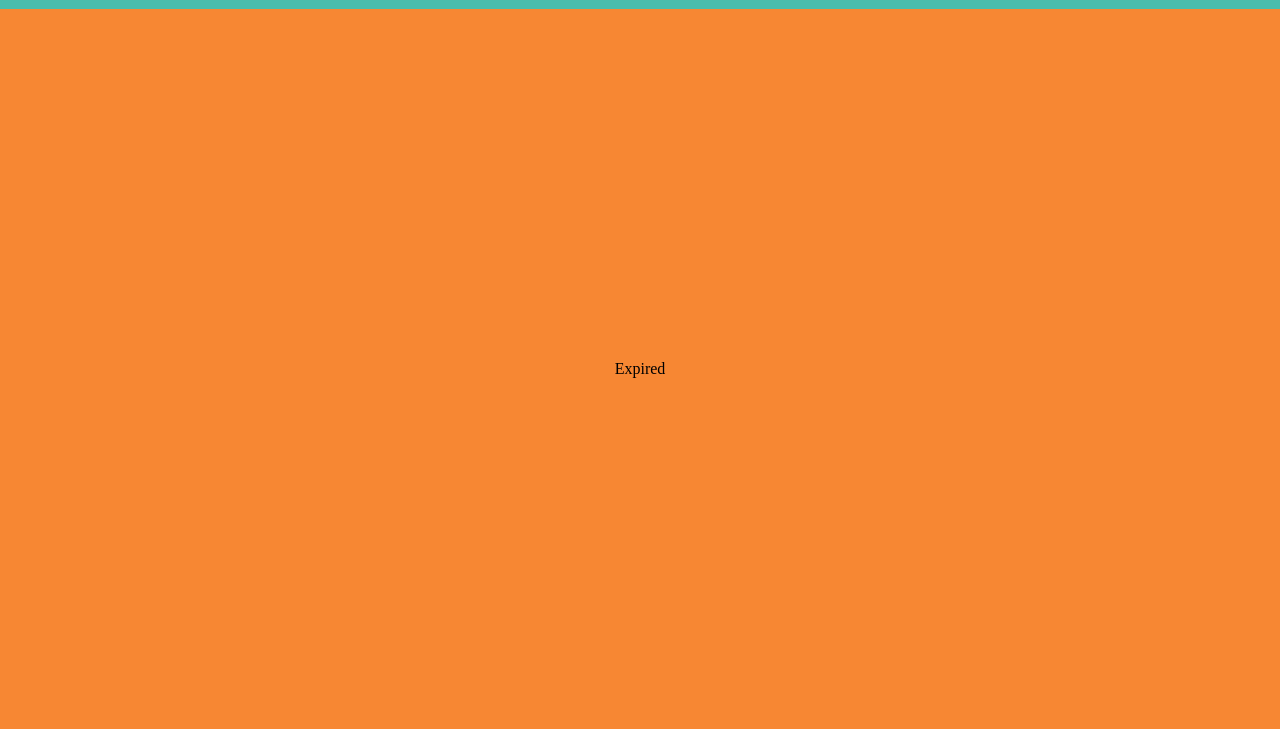
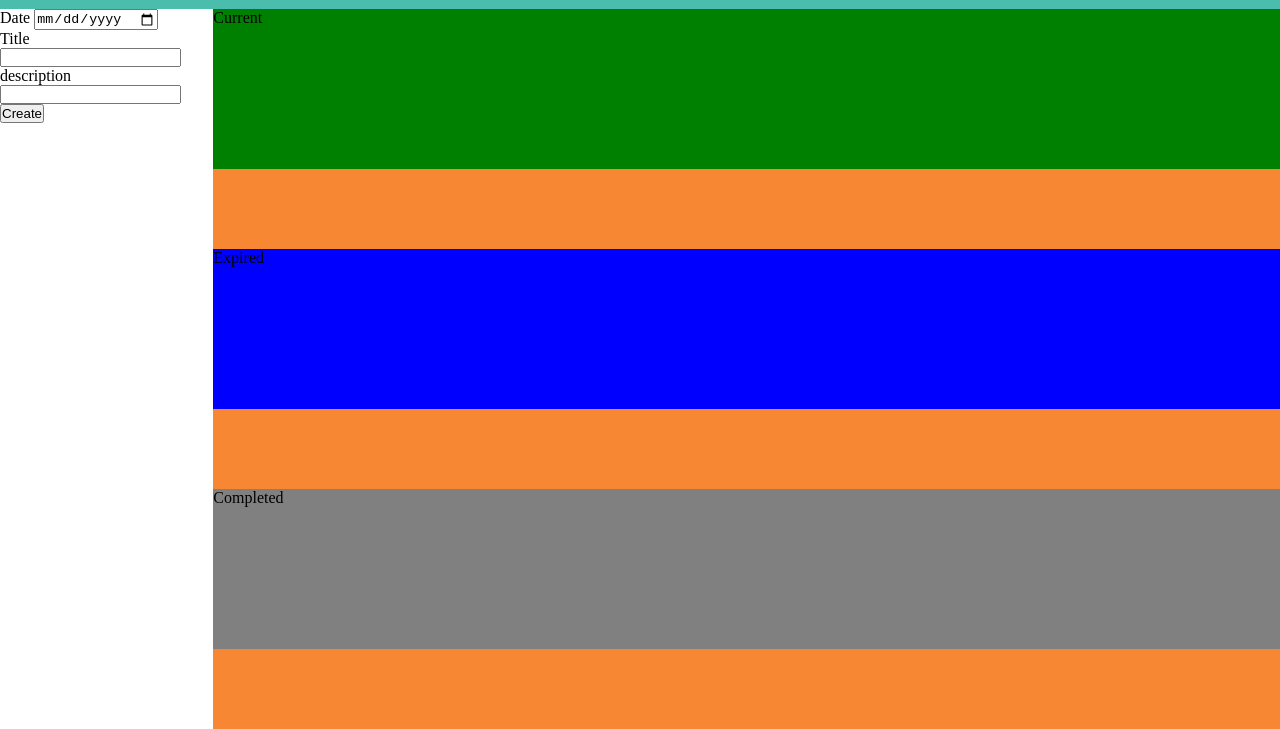
Before and after one commit to ShaneRobertson/todo, a website: page public/index.html in a window 1280 px wide. Shown: the part 71-800 px from the top of the page. Drawn offline with Linux system fonts and the light colour scheme; no server answers.

Commit message:
created the todo rows

```diff
--- a/db/init_db.js
+++ b/db/init_db.js
@@ -104,9 +104,9 @@ async function populateInitialData() {
     await db_createTodo(newTodo1);
     await db_createTodo(newTodo2);
     await db_createTodo(newTodo3);
-    await db_createTodo(newTodo4);
-    await db_createTodo(newTodo5);
-    await db_createTodo(newTodo6);
+    // await db_createTodo(newTodo4);
+    // await db_createTodo(newTodo5);
+    // await db_createTodo(newTodo6);
   } catch (err) {
     console.log("err in populateInitialData: ", err);
   }
--- a/public/index.html
+++ b/public/index.html
@@ -34,14 +34,30 @@
           </div>
         </div>
       </div>
-      <!-- Todo output area -->
-      <div id="todo-output">
-        <div class="expired-todo-container">
-          <span>Expired</span>
-          <div class="expired-todo"></div>
+      <div id="main-container">
+        <div id="create-todo">
+          <form action="#">
+            <label>Date</label>
+            <input id="create-todo-date" type="date" /> <br />
+            <label>Title</label>
+            <input id="create-todo-title" type="text" />
+            <label>description</label>
+            <input id="create-todo-description" type="textarea" />
+            <button id="create-todo-btn">Create</button>
+          </form>
         </div>
-        <div class="upcoming-todo-container"></div>
-        <div class="completed-todo-container"></div>
+        <!-- Todo output area -->
+        <div id="todo-output">
+          <div class="current-todo-container">
+            <span>Current</span>
+          </div>
+          <div class="expired-todo-container">
+            <span>Expired</span>
+          </div>
+          <div class="completed-todo-container">
+            <span>Completed</span>
+          </div>
+        </div>
       </div>
     </main>
   </body>
--- a/public/index.js
+++ b/public/index.js
@@ -5,7 +5,11 @@ const signInModalContainer = document.querySelector("#signin-modal-container");
 const signInModalDetails = document.querySelector("#signin-modal-details");
 const signInModalCancelBtn = document.querySelector("#signin-modal-cancel-btn");
 const todoOutputArea = document.querySelector("#todo-output");
-console.log(todoOutputArea);
+const currentTodoContainer = document.getElementById("current-todo-container");
+const expiredTodoContainer = document.getElementById("expire-todo-container");
+const completedTodoContainer = document.getElementById(
+  "completedTodoContainer"
+);
 const date = new Date();
 const year = date.toLocaleString("default", { year: "numeric" });
 const month = date.toLocaleString("default", { month: "2-digit" });
@@ -18,10 +22,12 @@ const getTodos = async () => {
     const result = await fetch("/api/todos");
     const todos = await result.json();
     todos.reverse().forEach((element) => {
+      let endOfDate = element.due_date.indexOf("T");
+      if (element.due_date.slice(0, endOfDate) > currentDate) {
         todoOutputArea.insertAdjacentHTML(
           "beforeend",
           `<div class='todo-card ${
-          element.due_date.slice(0, element.due_date.indexOf("T")) > currentDate
+            element.due_date.slice(0, endOfDate) > currentDate
               ? "expired"
               : "upcoming"
           }'>
@@ -29,16 +35,13 @@ const getTodos = async () => {
                   <div id='todo-card-date-indicator-outer'>
                       <div id='date-indicator-inner'>
                         <div id='due-date-indicator-${
-                          element.due_date.slice(
-                            0,
-                            element.due_date.indexOf("T")
-                          ) > currentDate
+                          element.due_date.slice(0, endOfDate) > currentDate
                             ? "upcoming"
                             : "expired"
                         }'></div>
                         <span id='todo-date'>Due: ${element.due_date.slice(
                           0,
-                          element.due_date.indexOf("T")
+                          endOfDate
                         )}</span>
                       </div>
                   </div>
@@ -55,8 +58,9 @@ const getTodos = async () => {
             </div>
         `
         );
+      }
     });
-    return todos;
+    // return todos;
   } catch (err) {
     console.log("getTodos: ", err);
   }
--- a/public/style.css
+++ b/public/style.css
@@ -18,8 +18,12 @@
   --todo-cards: #fc4a1a;
 }
 
-/* Styling Sections
-    -- signin styling --
+/* Styling sections
+    -- Nav --
+    -- Signin --
+    -- Main Todo Container --
+    -- Todo Output Area --
+    -- Todo Cards --
 */
 
 /* -- nav styling -- */
@@ -96,16 +100,39 @@
   right: 1rem;
 }
 
-/* -- todo cards -- */
+/* -- Main Todo Container -- */
+#main-container {
+  display: grid;
+  grid-template-columns: 1fr 5fr;
+  grid-template-rows: 1fr;
+}
+
+/* -- Todo Output Area -- */
 
 #todo-output {
-  display: flex;
-  flex-flow: wrap;
-  justify-content: center;
-  align-items: center;
+  display: grid;
+  grid-template-columns: 1fr;
+  grid-template-rows: repeat(3fr);
   background-color: #f78733;
   height: 90vh;
 }
+
+.current-todo-container {
+  height: 10rem;
+  background-color: green;
+}
+
+.expired-todo-container {
+  height: 10rem;
+  background-color: blue;
+}
+.completed-todo-container {
+  height: 10rem;
+  background-color: gray;
+}
+
+/* -- todo cards -- */
+
 .todo-card {
   margin: 1rem;
   padding: 0.5rem;
@@ -149,18 +176,15 @@
   box-shadow: -2px 2px 5px black;
   margin-right: 0.3rem;
 }
-/* .expired {
-  border: 2px solid red;
-  box-shadow: 3px 3px 5px red;
-}
-
-.upcoming {
-  border: 2px solid yellow;
-  box-shadow: 3px 3px 5px yellow;
-} */
 
 #date-indicator-inner {
   display: flex;
   justify-content: space-between;
   align-items: center;
 }
+
+/* -- Create Todo -- */
+#create-todo {
+  grid-column: 1 /2;
+  grid-row: 1 / 4;
+}
```
Lines whose indentation alone changed are shown as unchanged.
